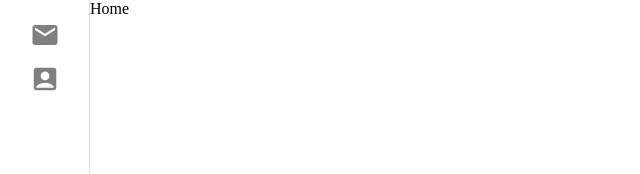
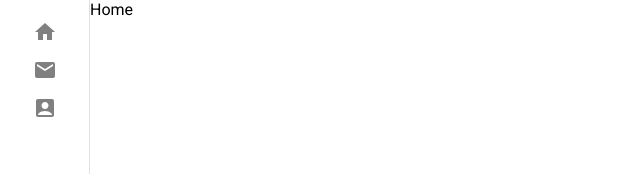
Before and after one commit to reanimatedmanx/ses-web-app, a Next.js app in the folder frontend/: page / in a window 1280 px wide. Shown: the top 174 px of the page, without its empty margins (0-640 px from the left). Built offline with nearby package versions, Linux system fonts and the light colour scheme.

Commit message:
impr: Revamp the sidebar to support future work ∙ ∙ - Extracted the code from _app.js into components/Sidebar.js ∙ - Extracted css code from globals.css into components/Sidebar.module.css ∙ - Added tooltips with detailed descriptions

```diff
--- /dev/null
+++ b/frontend/src/components/Sidebar/Sidebar.js
@@ -0,0 +1,28 @@
+import Link from 'next/link';
+import { Tooltip } from '@mui/material';
+import EmailIcon from '@mui/icons-material/Email';
+import HomeIcon from '@mui/icons-material/Home';
+import AccountBoxIcon from '@mui/icons-material/AccountBox';
+import styles from './Sidebar.module.css'
+
+export const Sidebar = () => {
+    return (
+        <div className={styles.root}>
+        <Link href="/">
+          <Tooltip title="Home" placement="right-start">
+            <HomeIcon className={styles.icon} />
+          </Tooltip>
+        </Link>
+        <Link href="/emails">
+          <Tooltip title="Emails" placement="right-start">
+            <EmailIcon className={styles.icon} />
+          </Tooltip>
+        </Link>
+        <Link href="/leads">
+          <Tooltip title="Leads" placement="right-start">
+            <AccountBoxIcon className={styles.icon} />
+          </Tooltip>
+        </Link>
+      </div>
+    )
+}
--- /dev/null
+++ b/frontend/src/components/Sidebar/Sidebar.module.css
@@ -0,0 +1,25 @@
+.root {
+    display: flex;
+    flex-direction: column;
+    align-items: center;
+    position: fixed;
+    top: 0;
+    left: 0;
+    height: 100%;
+    width: 90px;
+    color: #fff;
+    padding-top: 20px;
+    padding-left: 10px;
+    padding-right: 10px;
+    box-sizing: border-box;
+    border-right: 1px solid #e0e0e0;
+    z-index: 1;
+    background-color: white;
+    gap: 10px;
+}
+
+.icon {
+    color: gray;
+    width: 30px;
+    height: 30px;
+}
--- /dev/null
+++ b/frontend/src/components/Sidebar/index.js
@@ -0,0 +1 @@
+export * from './Sidebar'
--- a/frontend/src/pages/_app.js
+++ b/frontend/src/pages/_app.js
@@ -1,8 +1,6 @@
 import "@/styles/globals.css";
 import Head from 'next/head';
-import Link from 'next/link';
-import EmailIcon from '@mui/icons-material/Email';
-import {AccountBox} from '@mui/icons-material';
+import { Sidebar } from '@/components/Sidebar';
 
 export default function App({ Component, pageProps }) {
   return (
@@ -13,15 +11,8 @@ export default function App({ Component, pageProps }) {
         <meta name="viewport" content="width=device-width, initial-scale=1" />
         <link rel="icon" href="/favicon.ico" />
       </Head>
-      <div className="sidebar">
-        <Link href="/">
-          <EmailIcon />
-        </Link>
-        <Link href="/leads">
-          <AccountBox />
-        </Link>
-      </div>
       <main>
+        <Sidebar/>
         <Component {...pageProps} />
       </main>
     </>
--- a/frontend/src/styles/globals.css
+++ b/frontend/src/styles/globals.css
@@ -1,32 +1,9 @@
-.sidebar {
-    display: flex;
-    flex-direction: column;
-    align-items: center;
-    position: fixed;
-    top: 0;
-    left: 0;
-    height: 100%;
-    width: 90px;
-    color: #fff;
-    padding-top: 20px;
-    padding-left: 10px;
-    padding-right: 10px;
-    box-sizing: border-box;
-    border-right: 1px solid #e0e0e0;
-    z-index: 1;
-    background-color: white;
-    gap: 10px;
-
-    svg {
-        color: gray;
-        width: 30px;
-        height: 30px;
-    }
-}
+@import url('https://fonts.googleapis.com/css2?family=Roboto:ital,wght@0,100..900;1,100..900&display=swap');
 
 body {
     padding: 0;
     margin: 0;
+    font-family: 'Roboto', Arial, Helvetica, sans-serif;
 }
 
 main {
```
